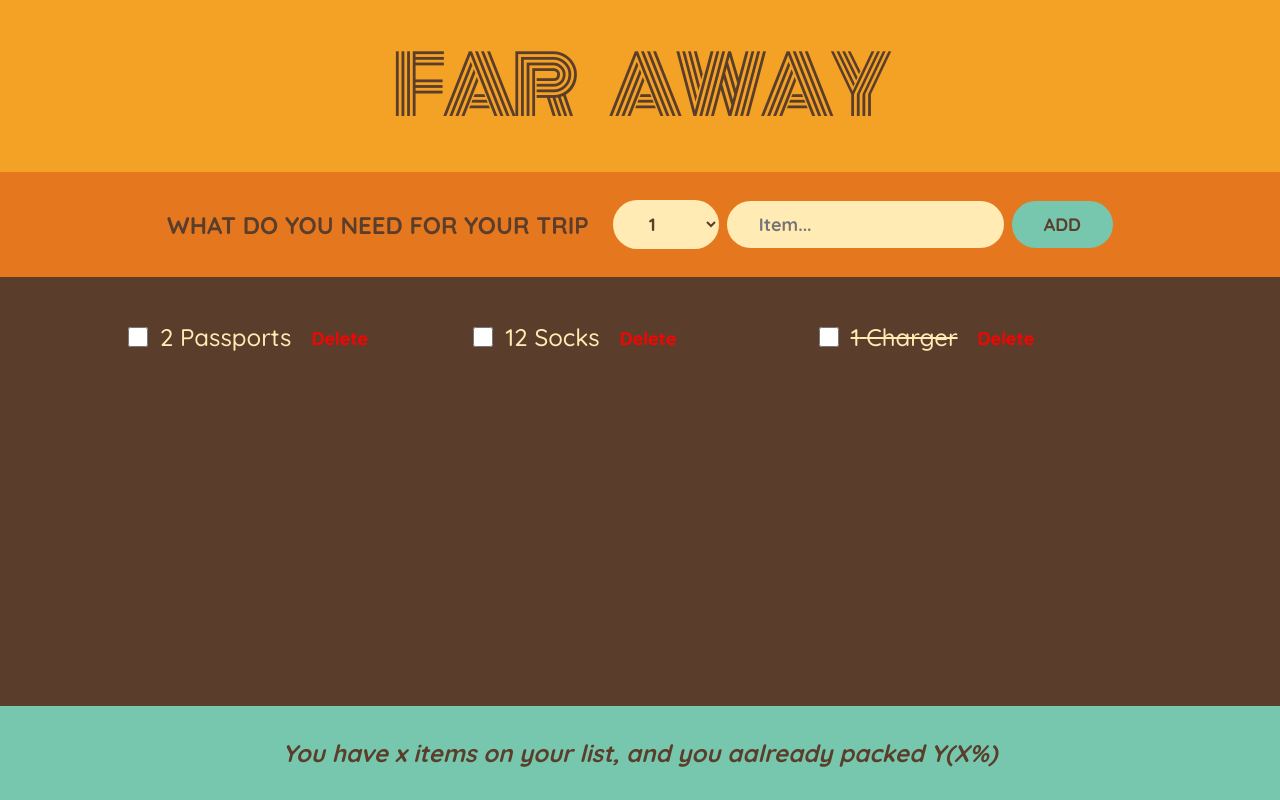
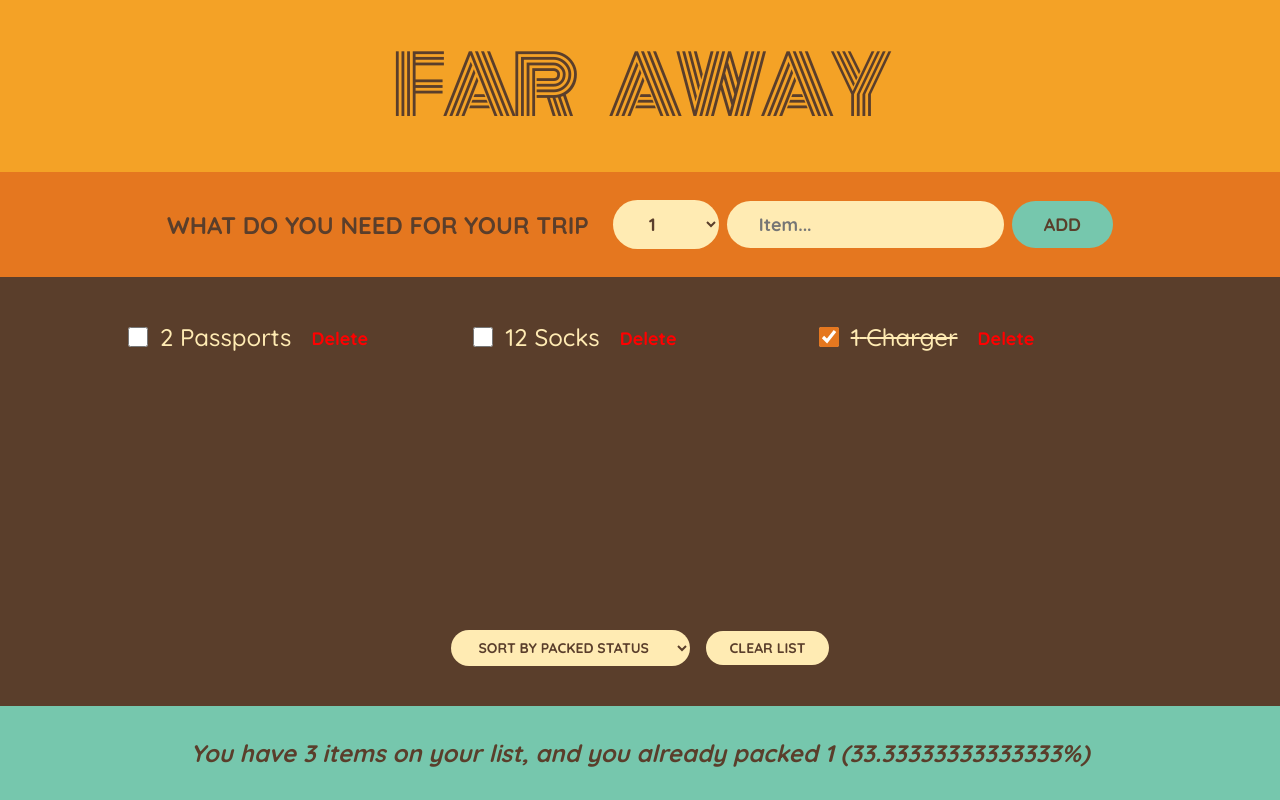
Before and after one commit to stanovljanac/FirstReactCode, a React (Create React App) app in the folder steps/: page / in a window 1280 px wide. Built offline with nearby package versions, Linux system fonts and the light colour scheme.

Commit message:
Derive state and sorting list

```diff
--- a/steps/src/App.js
+++ b/steps/src/App.js
@@ -20,12 +20,33 @@
     setItems((items) => items.filter((item) => item.id !== id));
   }
 
+  function handleToggleItem(id) {
+    setItems((items) =>
+      items.map((item) =>
+        item.id === id ? { ...item, packed: !item.packed } : item
+      )
+    );
+  }
+
+  function handleClearList() {
+    const confirmed = window.confirm(
+      "Are you sure you want to delete all items?"
+    );
+
+    if (confirmed) setItems([]);
+  }
+
   return (
     <div className="app">
       <Logo />
       <Form onAddItems={handleAddItems} />
-      <PackingList items={items} onDeleteItem={handleDeleteItem} />
-      <Stats />
+      <PackingList
+        items={items}
+        onDeleteItem={handleDeleteItem}
+        onToggleItem={handleToggleItem}
+        onClearList={handleClearList}
+      />
+      <Stats items={items} />
     </div>
   );
 }
@@ -78,22 +99,54 @@
   );
 }
 
-function PackingList({ items, onDeleteItem }) {
+function PackingList({ items, onDeleteItem, onToggleItem, onClearList }) {
+  const [sortBy, setSortBy] = useState("packed");
+
+  let sortedItems;
+
+  if (sortBy === "input") sortedItems = items;
+  if (sortBy === "description")
+    sortedItems = items
+      .slice()
+      .sort((a, b) => a.description.localeCompare(b.description));
+
+  if (sortBy === "packed")
+    sortedItems = items
+      .slice()
+      .sort((a, b) => Number(a.packed) - Number(b.packed));
   return (
     <div className="list">
       <ul>
-        {items.map((item) => (
-          <Item item={item} onDeleteItem={onDeleteItem} key={item.id} />
+        {sortedItems.map((item) => (
+          <Item
+            item={item}
+            onDeleteItem={onDeleteItem}
+            key={item.id}
+            onToggleItem={onToggleItem}
+          />
         ))}
       </ul>
+      <div className="actions">
+        <select value={sortBy} onChange={(e) => setSortBy(e.target.value)}>
+          <option value="input">Sort by input order</option>
+          <option value="description">Sort by description</option>
+          <option value="packed">Sort by packed status</option>
+        </select>
+
+        <button onClick={onClearList}>Clear list</button>
+      </div>
     </div>
   );
 }
 
-function Item({ item, onDeleteItem }) {
+function Item({ item, onDeleteItem, onToggleItem }) {
   return (
     <li>
-      <input type="checkbox" value={item.packed} onChange={() => {}} />
+      <input
+        type="checkbox"
+        checked={item.packed}
+        onChange={() => onToggleItem(item.id)}
+      />
       <span style={item.packed ? { textDecoration: "line-through" } : {}}>
         {item.quantity} {item.description}
       </span>
@@ -104,10 +157,24 @@
   );
 }
 
-function Stats() {
+function Stats({ items }) {
+  if (!items.length)
+    return (
+      <p className="stats">
+        <em>Start adding some items to your packing list</em>
+      </p>
+    );
+  const numItems = items.length;
+  const packedItems = items.filter((item) => item.packed).length;
+  const percentage = (packedItems / numItems) * 100;
   return (
     <footer className="stats">
-      <em>You have x items on your list, and you aalready packed Y(X%)</em>
+      <em>
+        {percentage === 100
+          ? "You got everthing! Ready to go"
+          : `You have ${numItems} items on your list, and you already packed
+        ${packedItems} (${percentage}%)`}
+      </em>
     </footer>
   );
 }
```
